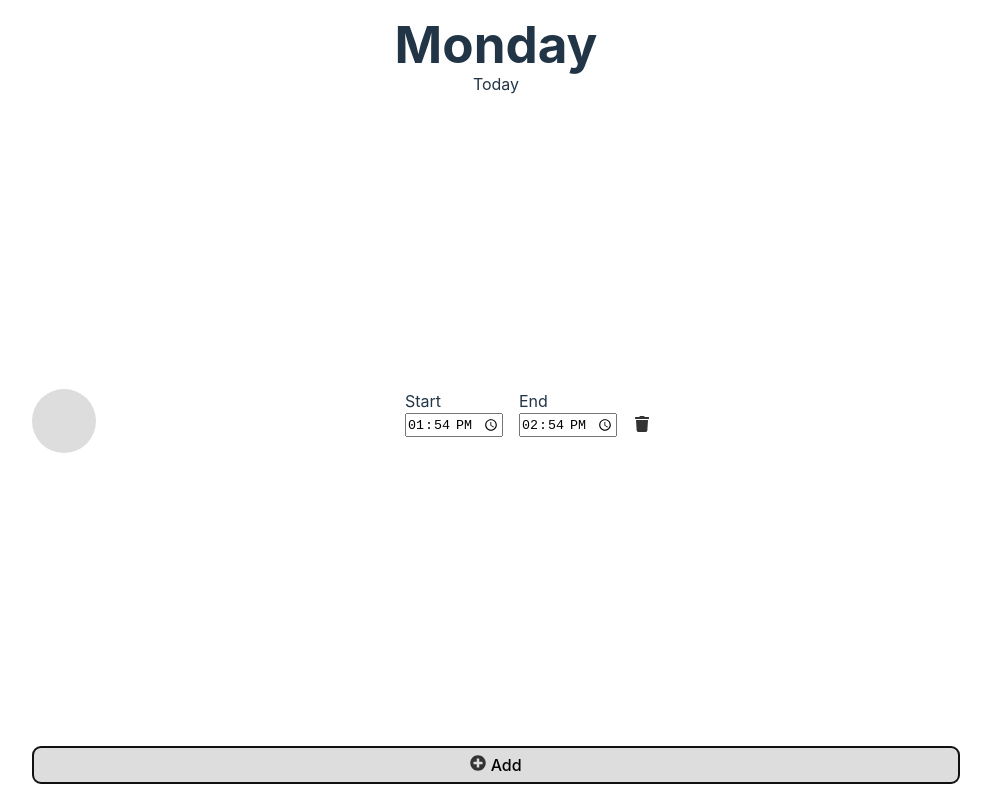
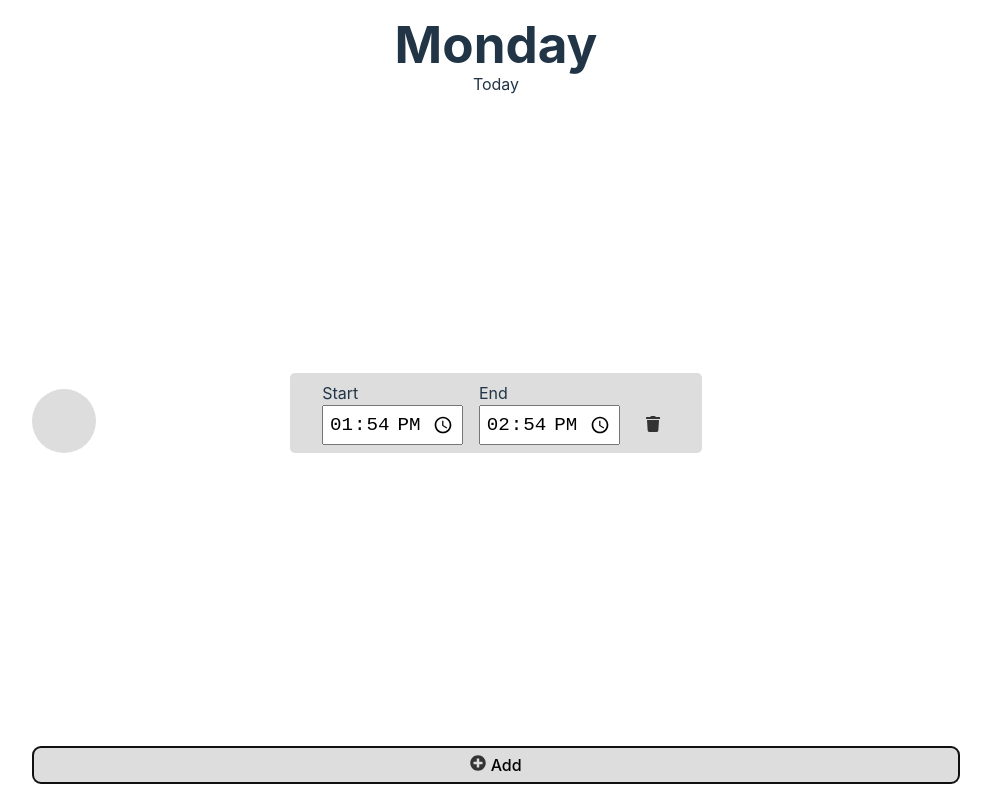
Before and after one commit to andreasnilssondev/naptimer, a React (Vite) app: page / in a window 1280 px wide. Both pictures are taken after a click on the button "Add". Shown: the whole page, without its empty margins (144-1135 px from the left). Built offline with nearby package versions, Linux system fonts and the light colour scheme; some icons are missing.

Commit message:
ugly styling

```diff
--- a/src/components/Button/styled.ts
+++ b/src/components/Button/styled.ts
@@ -13,13 +13,11 @@ const roundedStyles = css`
 
 const primaryStyles = css`
   background-color: #ddd;
-  margin: 0;
 `;
 
 export const StyledButton = styled.button<StyledButtonProps>`
   background-color: transparent;
   padding: 0.5rem;
-  margin: -0.5rem;
   ${props => props.$appearance === 'primary' && primaryStyles};
   ${props => props.$rounded && roundedStyles};
 `;
--- a/src/components/Nap/index.tsx
+++ b/src/components/Nap/index.tsx
@@ -4,7 +4,7 @@ import { RemoveButton } from 'components/RemoveButton';
 import { LOCALE } from 'constants/locale';
 import { useNaps } from 'hooks/useNaps';
 import { setHours, setMinutes } from 'date-fns';
-import { Label, Grid } from './styled';
+import { Label, Grid, Input } from './styled';
 
 const formatTime = (date: number) => {
   return new Intl.DateTimeFormat(LOCALE, { hour: 'numeric', minute: 'numeric' }).format(date);
@@ -30,12 +30,12 @@ export function Nap(props: NapProps) {
     <Grid>
       <Label>
         <span>Start</span>
-        <input type="time" onChange={handleChangeStart} defaultValue={formatTime(start)} required />
+        <Input type="time" onChange={handleChangeStart} defaultValue={formatTime(start)} required />
       </Label>
 
       <Label>
         <span>End</span>
-        <input type="time" onChange={handleChangeEnd} defaultValue={formatTime(end)} required />
+        <Input type="time" onChange={handleChangeEnd} defaultValue={formatTime(end)} required />
       </Label>
 
       <RemoveButton id={id} />
--- a/src/components/Nap/styled.ts
+++ b/src/components/Nap/styled.ts
@@ -12,4 +12,12 @@ export const Grid = styled.div`
   align-items: flex-end;
   gap: 1rem;
   margin-bottom: 1rem;
+  background-color: #ddd;
+  padding: 0.5rem 2rem;
+  border-radius: 0.3rem;
 `;
+
+export const Input = styled.input`
+  padding: 0.3rem;
+  font-size: 1.2rem;
+`;
--- a/src/components/NextButton/index.tsx
+++ b/src/components/NextButton/index.tsx
@@ -11,12 +11,12 @@ export function NextButton() {
     setCurrentDate(nextDay);
   };
 
-  if (isToday(currentDate)) {
-    return <span />;
-  }
-
   return (
-    <Button onClick={handleClick} rounded>
+    <Button
+      onClick={handleClick}
+      rounded
+      style={{ visibility: isToday(currentDate) ? 'hidden' : 'visible' }}
+    >
       <FaChevronRight size="2rem" color="#333" />
     </Button>
   );
```
